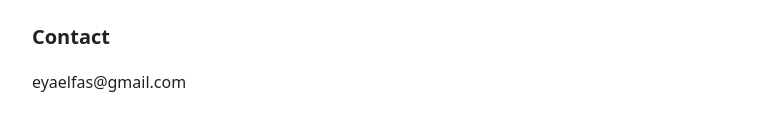
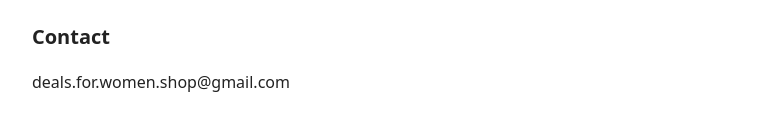
Before and after one commit to ey-bbking/Pinterest, a plain HTML site: page index.html in a window 1280 px wide. Shown: the part 740-870 px from the top of the page, without its empty margins (248-1024 px from the left). Drawn offline with Linux system fonts and the light colour scheme.

Commit message:
Update contact email address in index.html

```diff
--- a/index.html
+++ b/index.html
@@ -19,6 +19,6 @@
 <h2>Third parties</h2>
 <p>We do not sell or share personal data. Links in our pins lead to third-party stores that have their own privacy policies.</p>
 <h2>Contact</h2>
-<p>eyaelfas@gmail.com</p>
+<p>deals.for.women.shop@gmail.com</p>
 </body>
 </html>
```
